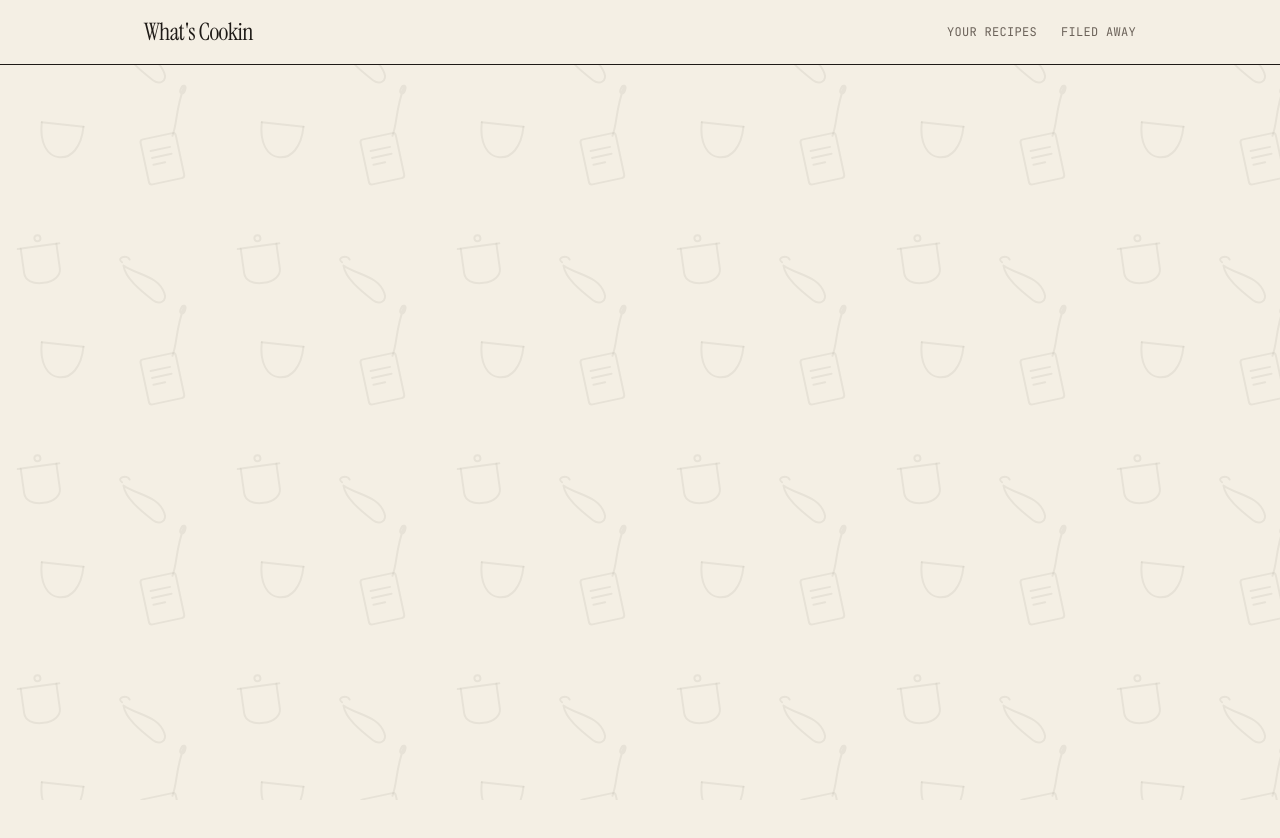
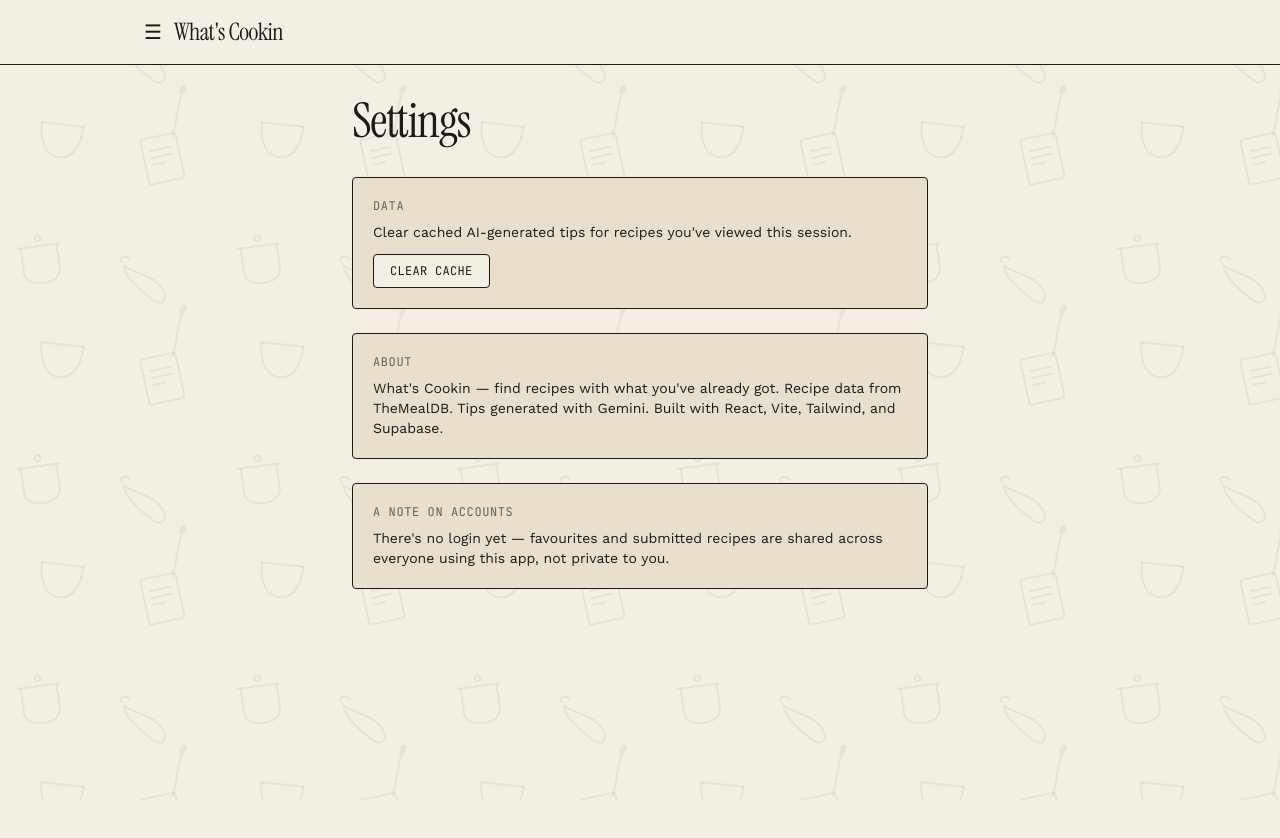
Before and after one commit to isbaharif/pantrypal, a React (Vite) app: page /settings in a window 1280 px wide. Shown: the top 838 px of the page. Before the commit the page ends 800 px from the top, so only its background shows below. Built offline with nearby package versions, Linux system fonts and the light colour scheme; no server answers.

Commit message:
Redesign and polish User Interface

```diff
--- a/src/App.jsx
+++ b/src/App.jsx
@@ -1,18 +1,24 @@
+import { useState } from 'react'
 import { BrowserRouter, Routes, Route } from 'react-router-dom'
 import Header from './components/Header'
+import Sidebar from './components/Sidebar'
 import Home from './pages/Home'
 import RecipeDetail from './pages/RecipeDetail'
 import Saved from './pages/Saved'
 import AddRecipe from './pages/AddRecipe'
 import YourRecipes from './pages/YourRecipes'
 import YourRecipeDetail from './pages/YourRecipes'
+import Settings from './pages/Settings'
 import { DoodleBackground } from './components/Doodles'
 
 function App() {
+  const [sidebarOpen, setSidebarOpen] = useState(false)
+
   return (
     <BrowserRouter>
       <DoodleBackground />
-      <Header />
+      <Header onMenuClick={() => setSidebarOpen(true)} />
+      <Sidebar open={sidebarOpen} onClose={() => setSidebarOpen(false)} />
       <Routes>
         <Route path="/" element={<Home />} />
         <Route path="/recipe/:id" element={<RecipeDetail />} />
@@ -20,6 +26,7 @@
         <Route path="/add-recipe" element={<AddRecipe />} />
         <Route path="/my-recipes" element={<YourRecipes />} />
         <Route path="/my-recipes/:id" element={<YourRecipeDetail />} />
+        <Route path="/settings" element={<Settings />} />
       </Routes>
     </BrowserRouter>
   )
--- a/src/components/CuisinePicker.jsx
+++ b/src/components/CuisinePicker.jsx
@@ -6,21 +6,16 @@
 
 function CuisinePicker({ selected, onSelect }) {
   return (
-    <div className="flex flex-col gap-1">
-      <label className="font-mono text-xs uppercase tracking-wider text-ink-soft">
-        Cuisine
-      </label>
     <select
       value={selected || ''}
       onChange={(e) => onSelect(e.target.value || null)}
-        className="px-3 py-2 bg-paper-deep border-[1.5px] border-ink rounded font-mono text-xs uppercase tracking-wide text-ink focus:outline-none focus:ring-2 focus:ring-ink cursor-pointer"
+      className="px-2.5 py-1.5 bg-paper border-[1.5px] border-ink rounded font-mono text-[11px] uppercase tracking-wide text-ink focus:outline-none focus:ring-2 focus:ring-ink cursor-pointer"
     >
-        <option value="">Any</option>
+      <option value="">Cuisine: any</option>
       {CUISINES.map((c) => (
         <option key={c} value={c}>{c}</option>
       ))}
     </select>
-    </div>
   )
 }
 
--- a/src/components/Header.jsx
+++ b/src/components/Header.jsx
@@ -1,24 +1,19 @@
 import { Link } from 'react-router-dom'
 
-function Header() {
+function Header({ onMenuClick }) {
   return (
     <header className="border-b-[1.5px] border-ink bg-paper">
-      <div className="max-w-5xl mx-auto px-4 py-4 flex items-center justify-between">
-        <Link to="/" className="font-serif text-2xl text-ink tracking-tight">
-          What's Cookin
-        </Link>
-        <div className="flex items-center gap-6">
-          <Link
-            to="/my-recipes"
-            className="font-mono text-xs uppercase tracking-wide text-ink-soft hover:text-tomato transition"
+      <div className="max-w-5xl mx-auto px-4 py-3 md:py-4 flex items-center justify-between">
+        <div className="flex items-center gap-3">
+          <button
+            onClick={onMenuClick}
+            className="font-mono text-ink text-xl leading-none"
+            aria-label="Open menu"
           >
-            Your recipes
-          </Link>
-          <Link
-            to="/saved"
-            className="font-mono text-xs uppercase tracking-wide text-ink-soft hover:text-tomato transition"
-          >
-            Filed away
+            ☰
+          </button>
+          <Link to="/" className="font-serif text-xl md:text-2xl text-ink tracking-tight">
+            What's Cookin
           </Link>
         </div>
       </div>
--- a/src/components/IngredientInput.jsx
+++ b/src/components/IngredientInput.jsx
@@ -22,7 +22,7 @@
   }
 
   return (
-    <div className="w-full max-w-2xl">
+    <div className="w-full max-w-2xl px-2 sm:px-0">
       <form onSubmit={handleSubmit}>
         <input
           type="text"
--- /dev/null
+++ b/src/components/Sidebar.jsx
@@ -0,0 +1,60 @@
+import { Link, useLocation } from 'react-router-dom'
+
+const NAV_ITEMS = [
+  { to: '/', label: 'Pantry' },
+  { to: '/my-recipes', label: 'Your recipes' },
+  { to: '/saved', label: 'Filed away' },
+  { to: '/settings', label: 'Settings' },
+]
+
+function Sidebar({ open, onClose }) {
+  const location = useLocation()
+
+  return (
+    <>
+      {/* Backdrop */}
+      {open && (
+        <div
+          onClick={onClose}
+          className="fixed inset-0 bg-ink/30 z-40"
+        />
+      )}
+
+      {/* Panel */}
+      <aside
+        className={`fixed top-0 left-0 h-full w-64 bg-paper border-r-[1.5px] border-ink z-50 transition-transform duration-200 ${
+          open ? 'translate-x-0' : '-translate-x-full'
+        }`}
+      >
+        <div className="p-5 flex items-center justify-between border-b-[1.5px] border-ink">
+          <span className="font-serif text-xl text-ink">What's Cookin</span>
+          <button
+            onClick={onClose}
+            className="font-mono text-ink-soft hover:text-tomato text-lg"
+          >
+            ×
+          </button>
+        </div>
+
+        <nav className="p-5 flex flex-col gap-1">
+          {NAV_ITEMS.map((item) => (
+            <Link
+              key={item.to}
+              to={item.to}
+              onClick={onClose}
+              className={`font-mono text-xs uppercase tracking-wide px-3 py-2.5 rounded transition ${
+                location.pathname === item.to
+                  ? 'bg-ink text-paper'
+                  : 'text-ink-soft hover:bg-paper-deep hover:text-ink'
+              }`}
+            >
+              {item.label}
+            </Link>
+          ))}
+        </nav>
+      </aside>
+    </>
+  )
+}
+
+export default Sidebar
--- a/src/pages/AddRecipe.jsx
+++ b/src/pages/AddRecipe.jsx
@@ -125,7 +125,7 @@
         <p className="font-mono text-xs uppercase tracking-wider text-tomato mb-2">
           Step {stage} of 3
         </p>
-        <h1 className="font-serif text-4xl text-ink tracking-tight mb-8">
+        <h1 className="font-serif text-3xl md:text-4xl text-ink tracking-tight mb-8">
           {stage === 1 && 'The basics'}
           {stage === 2 && 'The stuff'}
           {stage === 3 && 'The steps'}
--- a/src/pages/Saved.jsx
+++ b/src/pages/Saved.jsx
@@ -33,7 +33,7 @@
   return (
     <div className="min-h-screen px-4 pt-8 pb-12">
       <div className="max-w-3xl mx-auto">
-        <h1 className="font-serif text-5xl text-ink tracking-tight mb-8">
+        <h1 className="font-serif text-3xl md:text-5xl text-ink tracking-tight mb-8">
           Filed away
         </h1>
 
--- /dev/null
+++ b/src/pages/Settings.jsx
@@ -0,0 +1,56 @@
+function Settings() {
+  function handleClearCache() {
+    sessionStorage.clear()
+    alert('Cleared cached recipe tips for this session.')
+  }
+
+  return (
+    <div className="min-h-screen px-4 pt-8 pb-12">
+      <div className="max-w-xl mx-auto">
+        <h1 className="font-serif text-3xl md:text-5xl text-ink tracking-tight mb-8">
+          Settings
+        </h1>
+
+        <div className="flex flex-col gap-6">
+          <div className="border-[1.5px] border-ink rounded bg-paper-deep p-5">
+            <p className="font-mono text-xs uppercase tracking-wider text-ink-soft mb-2">
+              Data
+            </p>
+            <p className="font-sans text-sm text-ink mb-3">
+              Clear cached AI-generated tips for recipes you've viewed this session.
+            </p>
+            <button
+              onClick={handleClearCache}
+              className="font-mono text-xs uppercase tracking-wide px-4 py-2 border-[1.5px] border-ink rounded bg-paper hover:bg-ink hover:text-paper transition"
+            >
+              Clear cache
+            </button>
+          </div>
+
+          <div className="border-[1.5px] border-ink rounded bg-paper-deep p-5">
+            <p className="font-mono text-xs uppercase tracking-wider text-ink-soft mb-2">
+              About
+            </p>
+            <p className="font-sans text-sm text-ink">
+              What's Cookin — find recipes with what you've already got. Recipe data
+              from TheMealDB. Tips generated with Gemini. Built with React, Vite,
+              Tailwind, and Supabase.
+            </p>
+          </div>
+
+          <div className="border-[1.5px] border-ink rounded bg-paper-deep p-5">
+            <p className="font-mono text-xs uppercase tracking-wider text-ink-soft mb-2">
+              A note on accounts
+            </p>
+            <p className="font-sans text-sm text-ink">
+              There's no login yet — favourites and submitted recipes are shared
+              across everyone using this app, not private to you.
+            </p>
+          </div>
+        </div>
+      </div>
+    </div>
+  )
+}
+
+export default Settings
--- a/src/pages/YourRecipes.jsx
+++ b/src/pages/YourRecipes.jsx
@@ -18,13 +18,13 @@
   return (
     <div className="min-h-screen px-4 pt-8 pb-12">
       <div className="max-w-3xl mx-auto">
-        <div className="flex items-center justify-between mb-8">
-          <h1 className="font-serif text-5xl text-ink tracking-tight">
+        <div className="flex flex-col sm:flex-row sm:items-center justify-between gap-3 mb-8">
+          <h1 className="font-serif text-3xl md:text-5xl text-ink tracking-tight">
             Your recipes
           </h1>
           <Link
             to="/add-recipe"
-            className="font-mono text-xs uppercase tracking-wide text-paper bg-tomato px-4 py-2 rounded border-[1.5px] border-ink"
+            className="font-mono text-xs uppercase tracking-wide text-paper bg-tomato px-4 py-2 rounded border-[1.5px] border-ink self-start"
             style={{ boxShadow: '3px 3px 0 var(--color-ink)' }}
           >
             + Add one
```
Also changed, not shown: src/components/DietaryFilter.jsx (+2 -7 lines), src/pages/Home.jsx (+5 -6 lines), src/pages/RecipeDetail.jsx (+9 -9 lines). Lines whose indentation alone changed are shown as unchanged.
